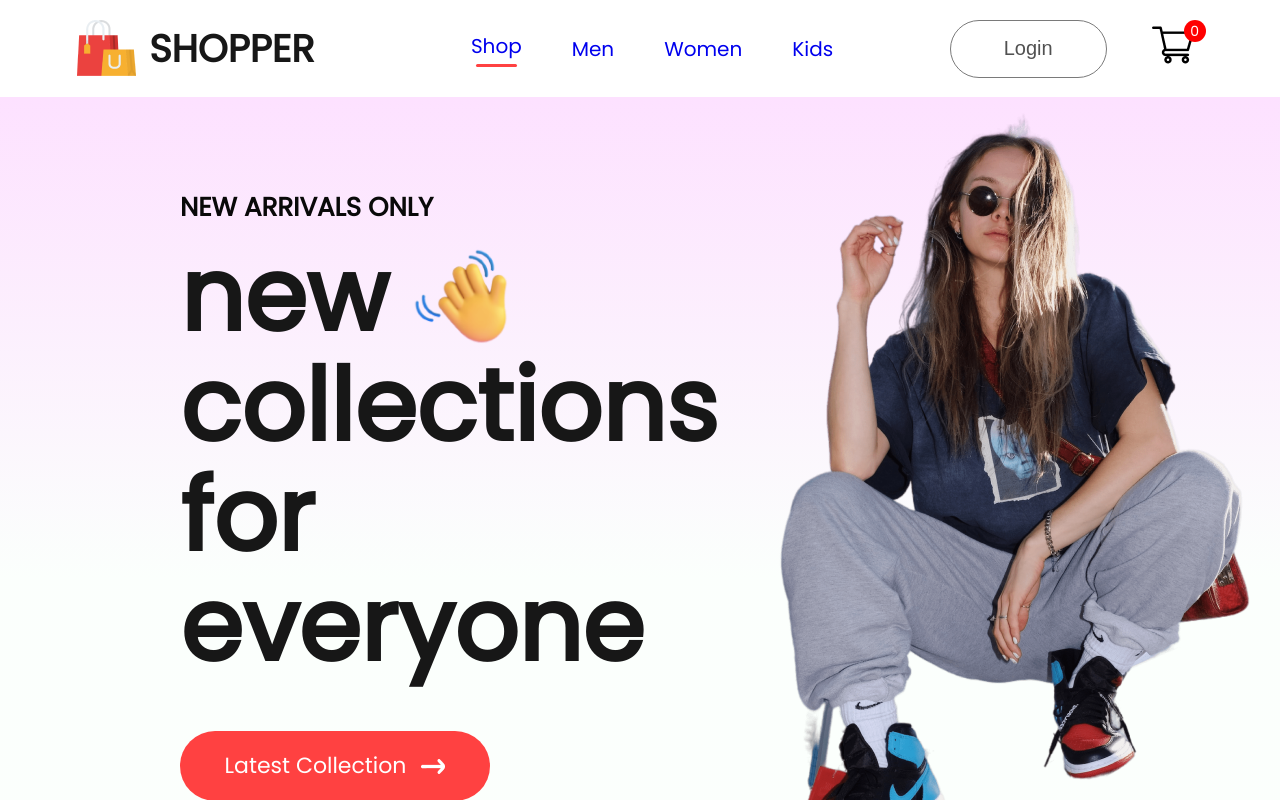
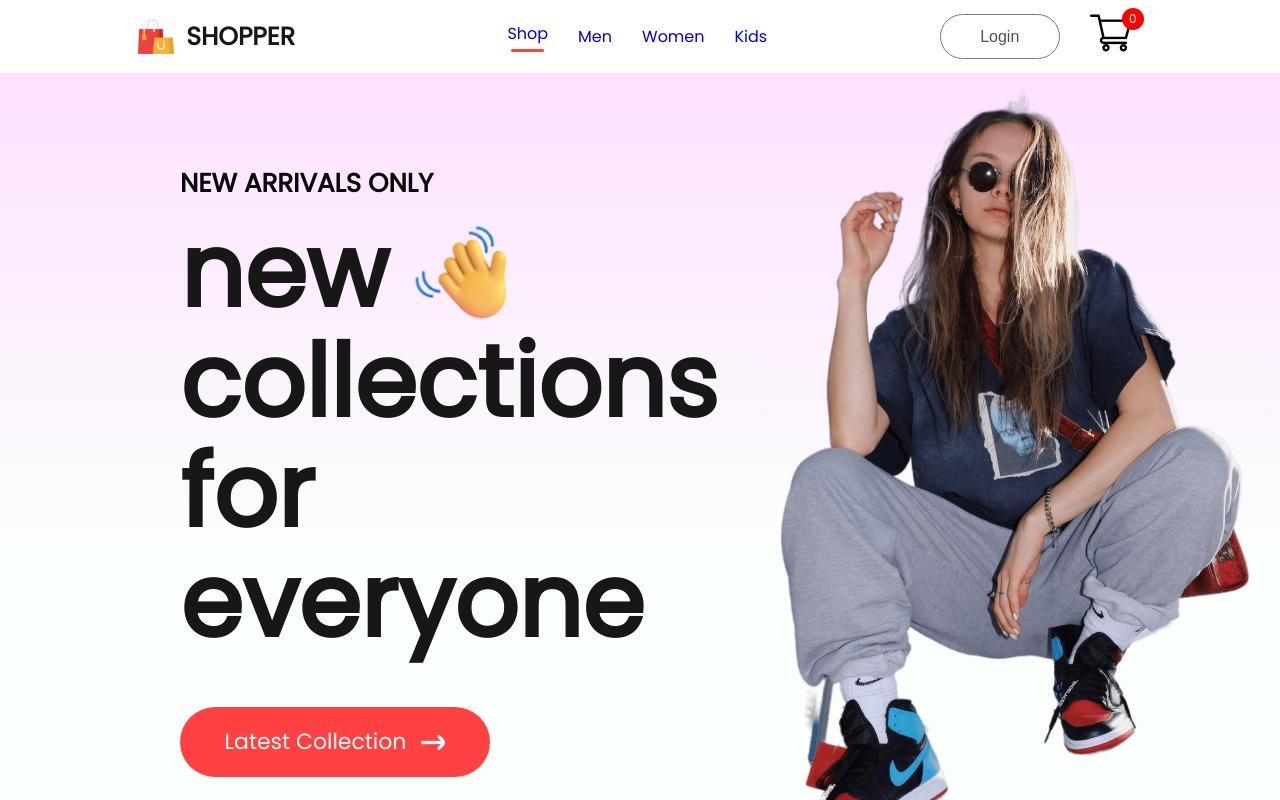
Before and after one commit to RoopaChiluvuri/E-Commerce, a React (Create React App) app: page / in a window 1280 px wide. Shown: the top 800 px of the page. Built offline with nearby package versions, Linux system fonts and the light colour scheme.

Commit message:
Making the application responsive

```diff
--- a/src/Components/Navbar/Navbar.css
+++ b/src/Components/Navbar/Navbar.css
@@ -80,3 +80,54 @@
     background: red;
     color: white;
 }
+
+@media(max-width:1280px){
+    .navbar{
+        padding: 12px 50px;
+    }
+    .nav-logo img {
+        width: 40px;
+    }
+    .nav-logo p{
+        font-size: 25px;
+    }
+    .nav-menu{
+        gap: 30px;
+        font-size: 16px;
+    }
+    .nav-login-cart{
+        gap: 30px;
+    }
+    .nav-login-cart button{
+        width: 120px;
+        height: 45px;
+        font-size: 16px;
+    }
+    .nav-cart-count{
+        margin-left: -40px;
+        font-size: 12px;
+    }
+}
+
+@media(max-width:1024px){
+    .navbar{
+        padding: 12px 30px;
+    }
+    .nav-menu{
+        gap: 25px;
+        font-size: 14px;
+    }
+    .nav-login-cart button{
+        width: 80px;
+        height: 35px;
+        font-size: 14px;
+    }
+    .nav-login-cart img{
+        width: 30px;
+    }
+    .nav-cart-count{
+        width: 18px;
+        height: 18px;
+
+    }
+}
--- a/src/Components/Navbar/Navbar.jsx
+++ b/src/Components/Navbar/Navbar.jsx
@@ -1,9 +1,10 @@
-import React, { useState } from 'react'
+import React, { useContext, useState } from 'react'
 import './Navbar.css'
 
 import logo from '../Assets/logo.png'
 import cart_icon from '../Assets/cart_icon.png'
 import { Link } from 'react-router-dom'
+import { ShopContext } from '../../Context/ShopContext'
 
 // export default function Navbar() {
 //     return (
@@ -31,6 +32,8 @@
 const Navbar = () => {
 
     const [menu, setMenu] = useState("shop");
+    const {getTotalCartItems} = useContext(ShopContext);
+
   return (
     <div className = "navbar">
         <div className = "nav-logo">
@@ -46,7 +49,7 @@
         <div className="nav-login-cart">
             <Link to='/login'><button>Login</button></Link>
             <Link to='/cart'><img src={cart_icon} alt="" /></Link>
-            <div className="nav-cart-count">0</div>
+            <div className="nav-cart-count">{getTotalCartItems()}</div>
         </div>
     </div>
   )
--- a/src/Context/ShopContext.jsx
+++ b/src/Context/ShopContext.jsx
@@ -39,7 +39,19 @@
         return totalAmount;
     }
 
-    const contextValue = {getTotalCartAmount, all_product, cartItems, addToCart, removeFromCart};
+    const getTotalCartItems = () =>{
+        let totalItem = 0;
+        for(const item in cartItems)
+        {
+            if(cartItems[item]>0)
+            {
+                totalItem += cartItems[item];
+            }
+        }
+        return totalItem;
+    }
+
+    const contextValue = {getTotalCartItems,getTotalCartAmount,all_product,cartItems,addToCart,removeFromCart};
     return (
         <ShopContext.Provider value={contextValue}>
             {props.children}
```
